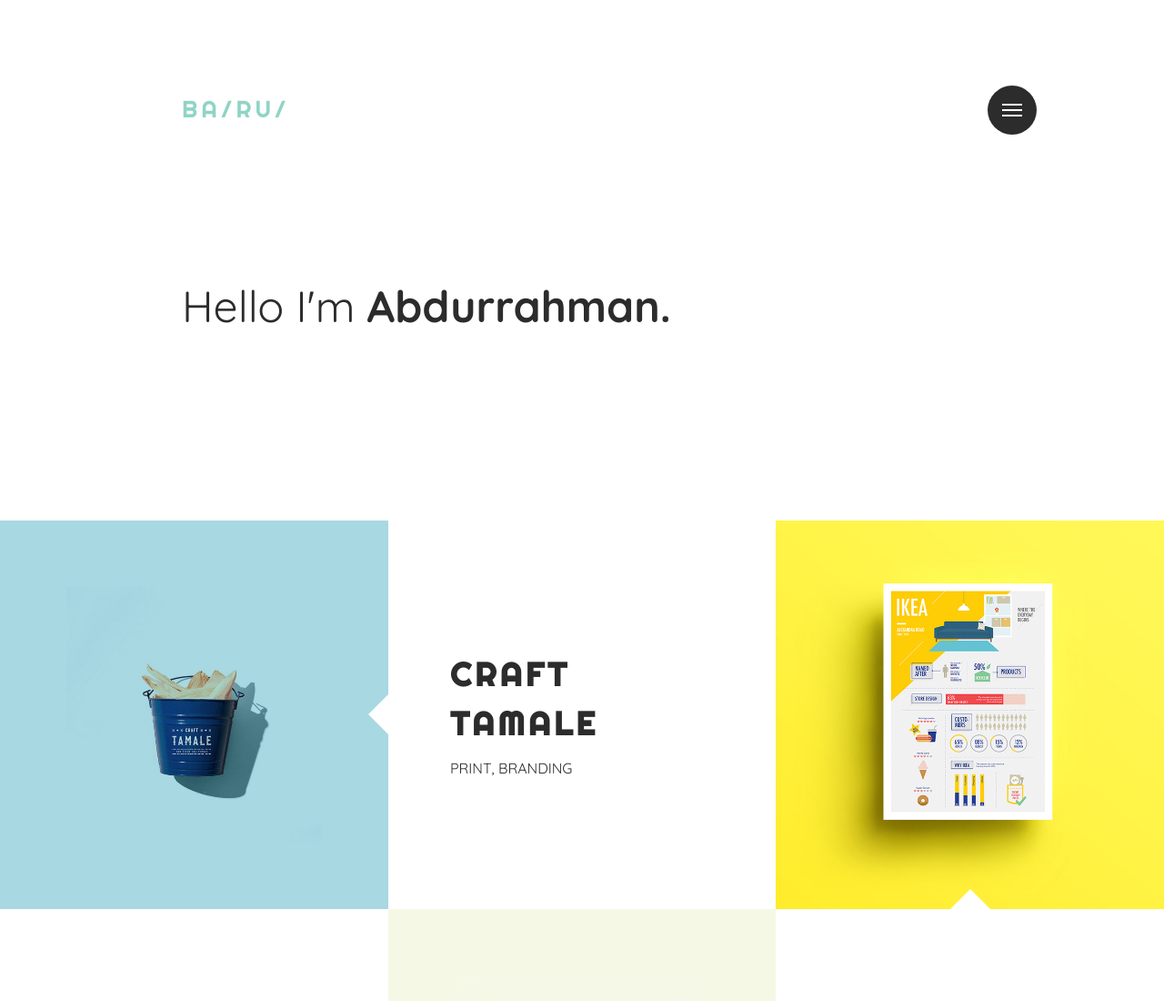
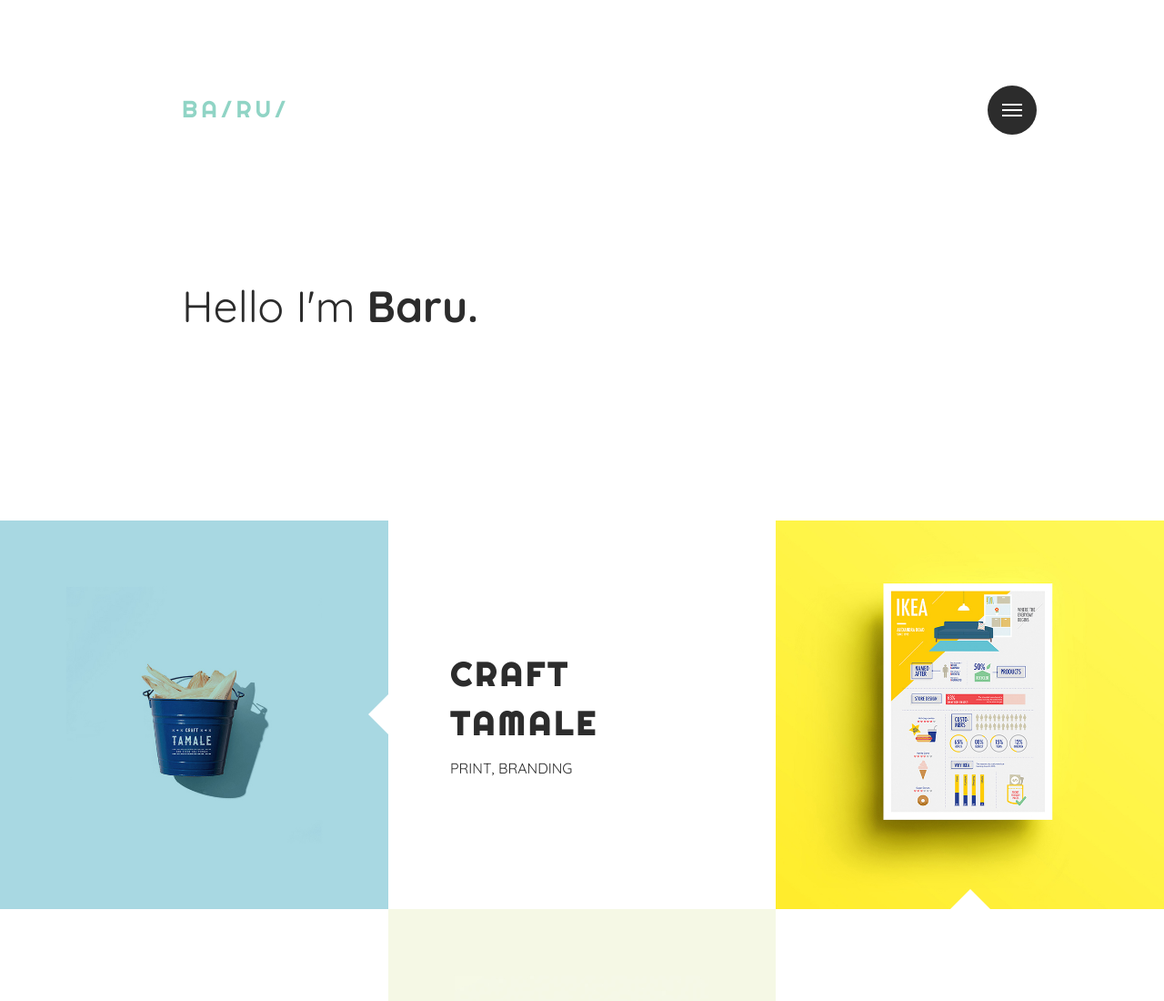
Before and after one commit to abdurrahmanbaru/abdurrahmanbaru.github.io, a plain HTML site: page index.html in a window 1280 px wide. Shown: the top 1100 px of the page at 91% size. Drawn offline with Linux system fonts and the light colour scheme.

Commit message:
Update index.html

```diff
--- a/index.html
+++ b/index.html
@@ -68,7 +68,7 @@
             <div class="cf"></div>
 
             <div class="site-tagline">
-                <p>Hello  I'm <strong>Abdurrahman.</strong> </p></p></p>
+                <p>Hello  I'm <strong>Baru.</strong> </p></p></p>
             </div>
 
         </header><!-- / .site-header -->
```
